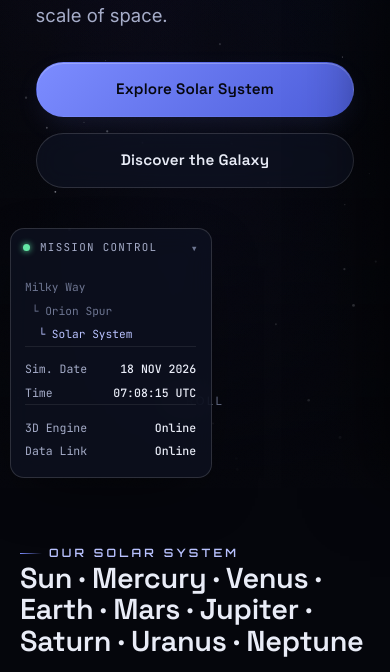
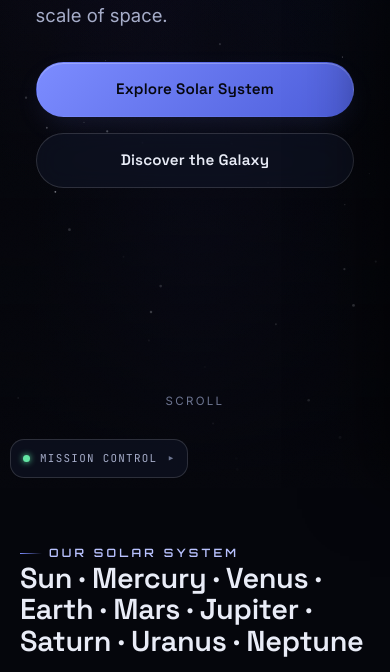
Before and after one commit to domeshwars86/cosmos-explorer, a Flask app: page / in a window 390 px wide. Shown: the part 653-1325 px from the top of the page. Run offline with Flask 3, Linux system fonts and the light colour scheme; some libraries are stand-ins or nearby versions.

Commit message:
Improve mobile page responsiveness

```diff
--- a/static/css/responsive.css
+++ b/static/css/responsive.css
@@ -73,6 +73,10 @@
   .sim-toolbar { flex-direction: column; align-items: stretch; }
   .sim-toolbar .spacer { display: none; }
   .fact-generator { padding: 2rem 1.2rem; }
+
+  /* Let vertical swipes over the full-screen scene scroll the page. The
+     canvas still receives horizontal drags for its interactive controls. */
+  #hero-canvas { touch-action: pan-y; }
 }
 
 @media (hover: none) and (pointer: coarse) {
--- a/static/js/core/mission-hud.js
+++ b/static/js/core/mission-hud.js
@@ -60,7 +60,9 @@
     if (document.getElementById('mission-hud')) return;
     const hud = document.createElement('div');
     hud.id = 'mission-hud';
-    const collapsedStored = localStorage.getItem('cosmos:hud-collapsed') === '1';
+    const hudPreference = localStorage.getItem('cosmos:hud-collapsed');
+    const collapsedStored = hudPreference === '1' ||
+      (hudPreference === null && window.matchMedia('(max-width: 600px)').matches);
     if (collapsedStored) hud.classList.add('collapsed');
 
     hud.innerHTML = `
```
